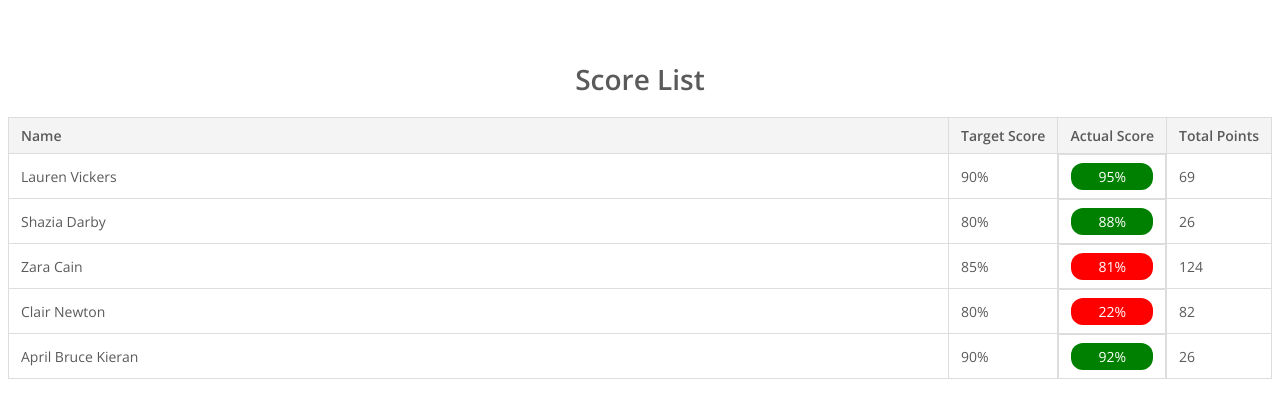
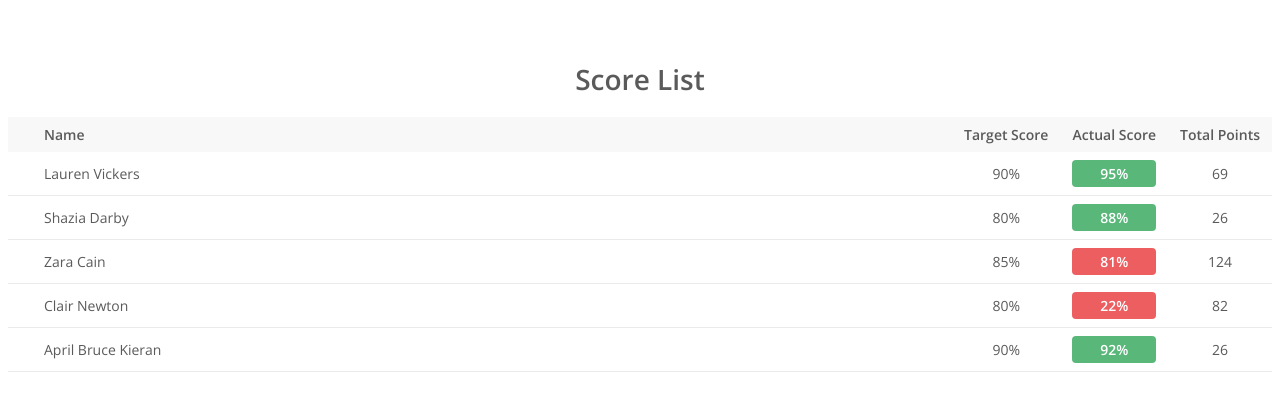
Before and after one commit to randomeizer/daelibs_interview, a Vue app in the folder daelibs-frontend/: page / in a window 1280 px wide. Shown: the top 418 px of the page. Built offline with nearby package versions, Linux system fonts and the light colour scheme.

Commit message:
* Added spacer columns, as per design * Updated colours, fonts to match * Added pointer change while hovering. * Various style tweaks

```diff
--- a/daelibs-frontend/src/components/ScoreList.vue
+++ b/daelibs-frontend/src/components/ScoreList.vue
@@ -1,25 +1,28 @@
-<!-- src/components/ScoreList.vue -->
 <template>
   <div>
     <table>
       <thead>
         <tr>
-          <th>Name</th>
-          <th nowrap>Target&nbsp;Score</th>
-          <th nowrap>Actual&nbsp;Score</th>
-          <th nowrap>Total&nbsp;Points</th>
+          <th class="spacer-column spacer-left"></th>
+          <th class="name-column">Name</th>
+          <th class="spacer-column spacer-right"></th>
+          <th class="data-column">Target Score</th>
+          <th class="data-column">Actual Score</th>
+          <th class="data-column">Total Points</th>
         </tr>
       </thead>
       <tbody>
         <tr v-for="(item, index) in data" :key="index">
-          <td>{{ item.name }}</td>
-          <td>{{ item.target }}%</td>
-          <td class="score-cell">
+          <td class="spacer-column spacer-left"></td>
+          <td class="name-column">{{ item.name }}</td>
+          <td class="spacer-column spacer-right"></td>
+          <td class="data-column">{{ item.target }}%</td>
+          <td class="data-column score-cell">
             <div :class="{'score-box': true, 'green': item.actual >= item.target, 'red': item.actual < item.target}">
               {{ item.actual }}%
             </div>
           </td>
-          <td>{{ item.points }}</td>
+          <td class="data-column">{{ item.points }}</td>
         </tr>
       </tbody>
     </table>
@@ -36,6 +39,14 @@ export default {
 </script>
 
 <style scoped>
+@import url('https://fonts.googleapis.com/css2?family=Open+Sans:wght@400;600&display=swap');
+
+* {
+  font-family: 'Open Sans', sans-serif;
+  font-size: 14px;
+  color: #5A5A5A;
+}
+
 table {
   width: 100%;
   border-collapse: collapse;
@@ -44,20 +55,25 @@ table {
 
 th, td {
   padding: 8px 12px;
-  border: 1px solid #ddd;
-  text-align: left;
+  border: none;
 }
 
-th {
-  background-color: #f4f4f4;
+thead th {
+  background-color: #f8f8f8;
+  font-weight: 600;
+  text-align: center;
+  white-space: nowrap;
+
 }
 
-th:first-child {
-  width: 100%; /* Allow the Name column to stretch */
+tbody td {
+  background-color: #fff;
+  border-bottom: 1px solid #ebebeb;
 }
 
-tr:hover {
-  background-color: #f1f1f1;
+tbody tr:hover td {
+  background-color: #fbfbfb;
+  cursor: pointer;
 }
 
 .score-cell {
@@ -68,18 +84,39 @@ tr:hover {
 
 .score-box {
   padding: 4px 8px;
-  border-radius: 12px;
+  border-radius: 4px;
   color: white;
   text-align: center;
-  width: 100%; /* Ensure the box takes the full width of the cell */
-  max-width: 100px; /* Optional: Set a max-width if needed */
+  font-weight: 700;
+  width: 100%;
+  max-width: 100px;
 }
 
 .green {
-  background-color: green;
+  background-color: #59B77A;
 }
 
 .red {
-  background-color: red;
+  background-color: #ED5E61;
+}
+
+/* Common styles for data columns */
+.data-column {
+  text-align: center;
+}
+
+/* Styles for the Name column */
+.name-column {
+  text-align: left;
+  width: 100%;
+}
+
+/* Styles for the spacer columns */
+.spacer-column {
+  width: 52px; /* Default width for left spacer */
+}
+
+.spacer-right {
+  width: 122px; /* Width for right spacer */
 }
 </style>
```
